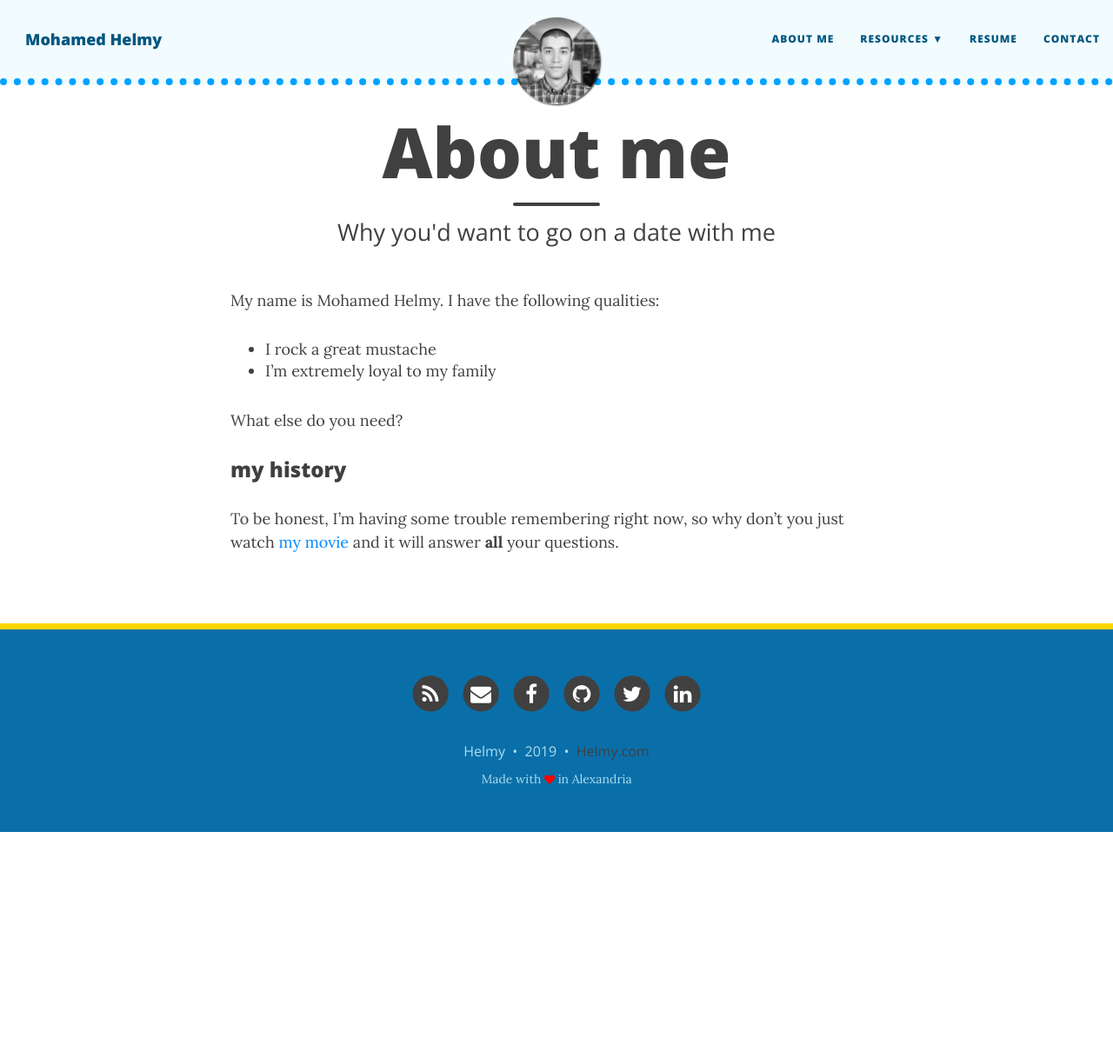
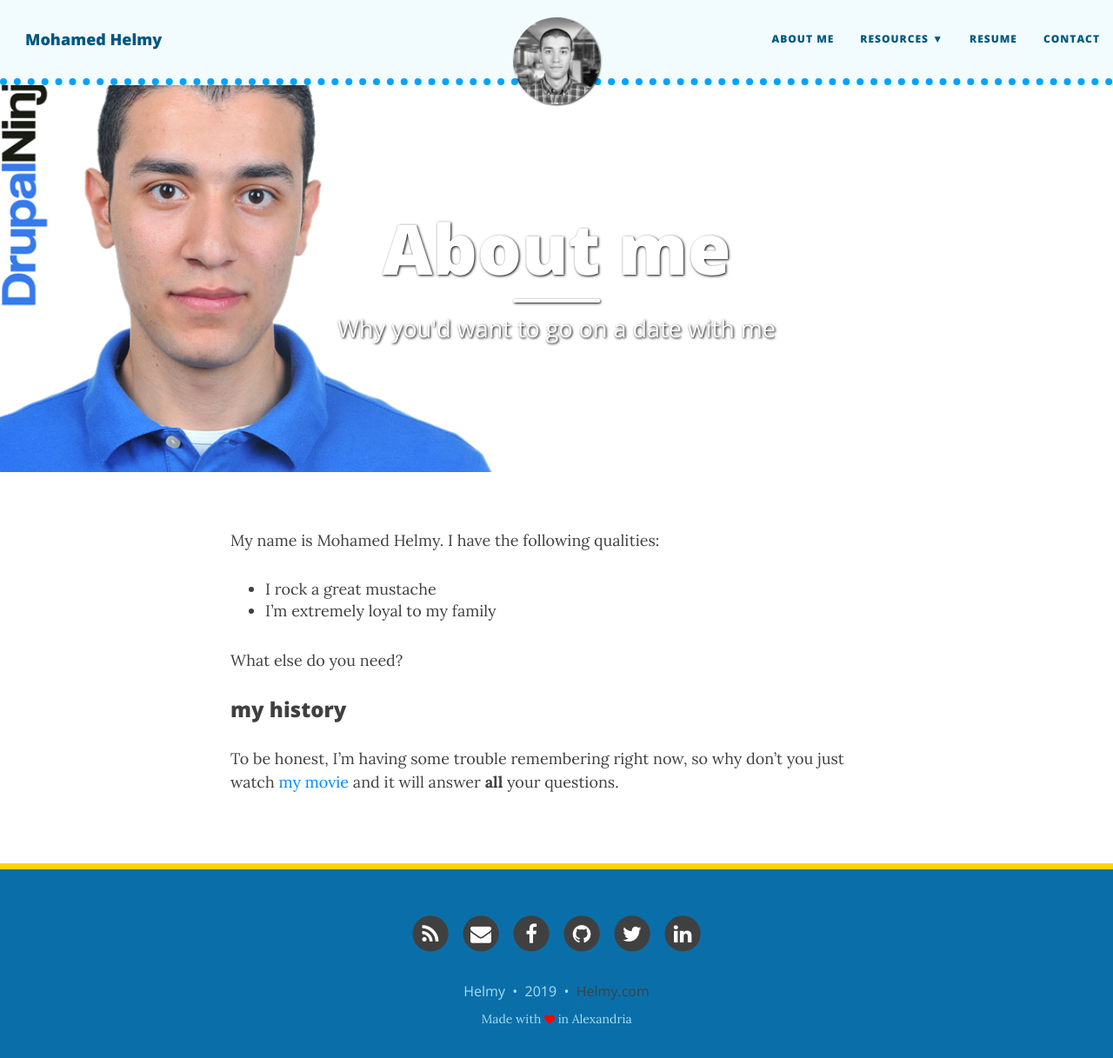
Before and after one commit to M-Helmy/m-helmy.github.io, a Jekyll site: the page built from aboutme.md, in a window 1280 px wide and 1233 px high. Shown: the top 1217 px of the window at 87% size. Built offline with Jekyll 4.4.1, drawn with Linux system fonts in a browser that asks for light colours; nearby versions of some CDN libraries.

Commit message:
Update aboutme.md

```diff
--- a/aboutme.md
+++ b/aboutme.md
@@ -2,6 +2,7 @@
 layout: page
 title: About me
 subtitle: Why you'd want to go on a date with me
+bigimg: /img/D-1.jpg
 ---
 
 My name is Mohamed Helmy. I have the following qualities:
```
